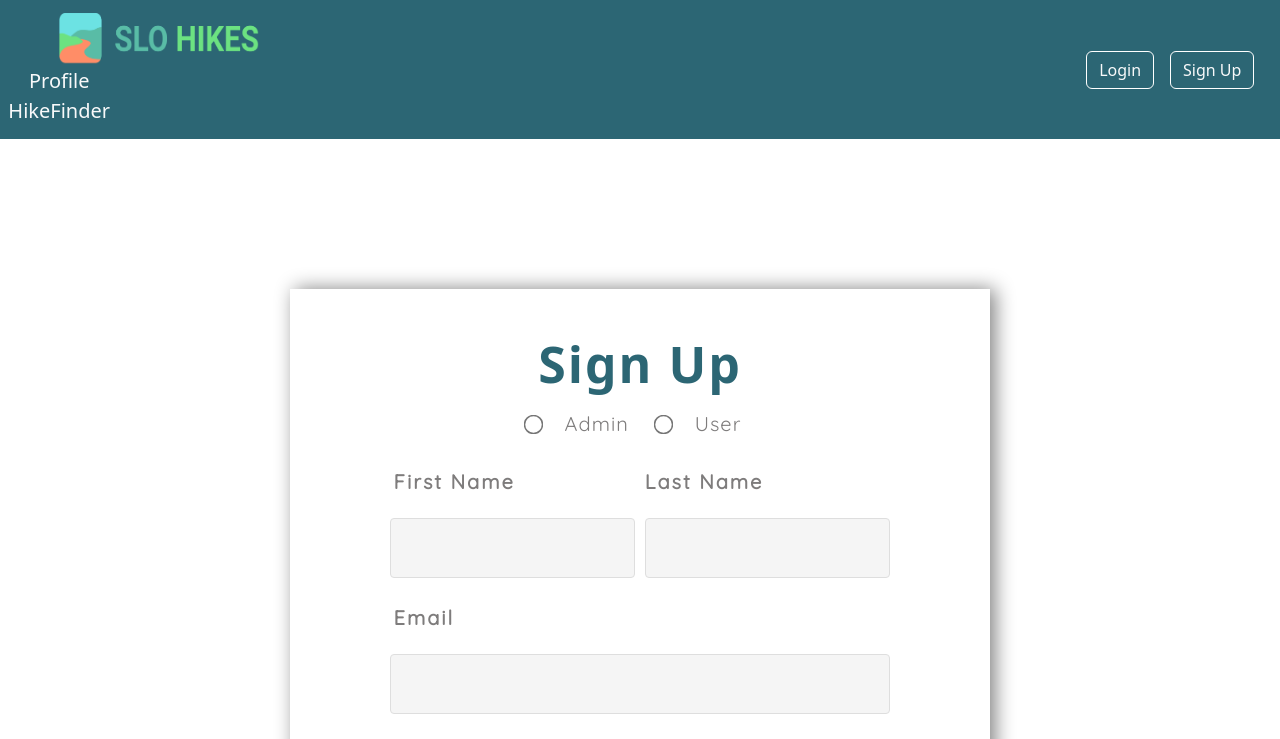
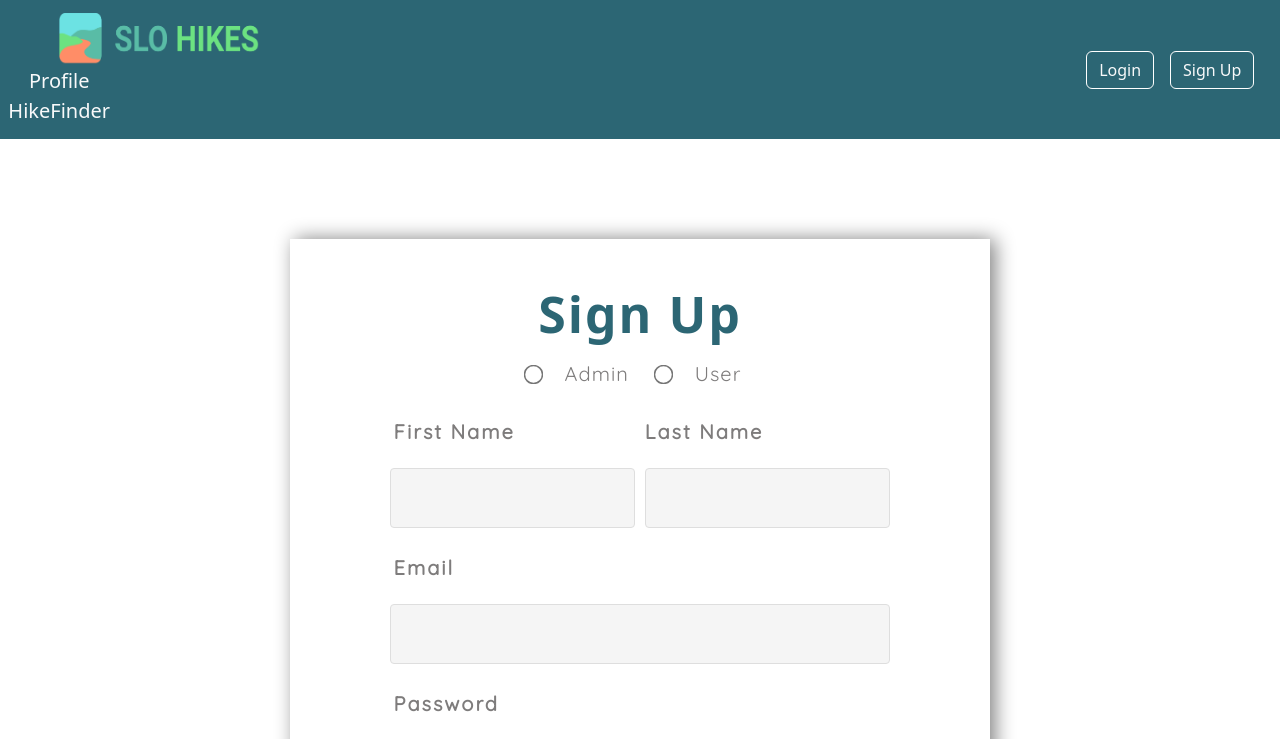
Before and after one commit to MaggieYang57/CSC308-TeamB, a React (Create React App) app in the folder frontend/: page /signup in a window 1280 px wide. Shown: the top 739 px of the page. Built offline with nearby package versions, Linux system fonts and the light colour scheme; no server answers.

Commit message:
edited css

```diff
--- a/frontend/src/css/Review.css
+++ b/frontend/src/css/Review.css
@@ -4,7 +4,7 @@
 	display: flex;
 	align-items: center;
 	width: 700px;
-	margin: 150px calc(50vw - 350px) 50px;
+	margin: 100px calc(50vw - 350px) 50px;
 	padding: 0px 10px 40px;
 	flex-direction: column;
 
```
